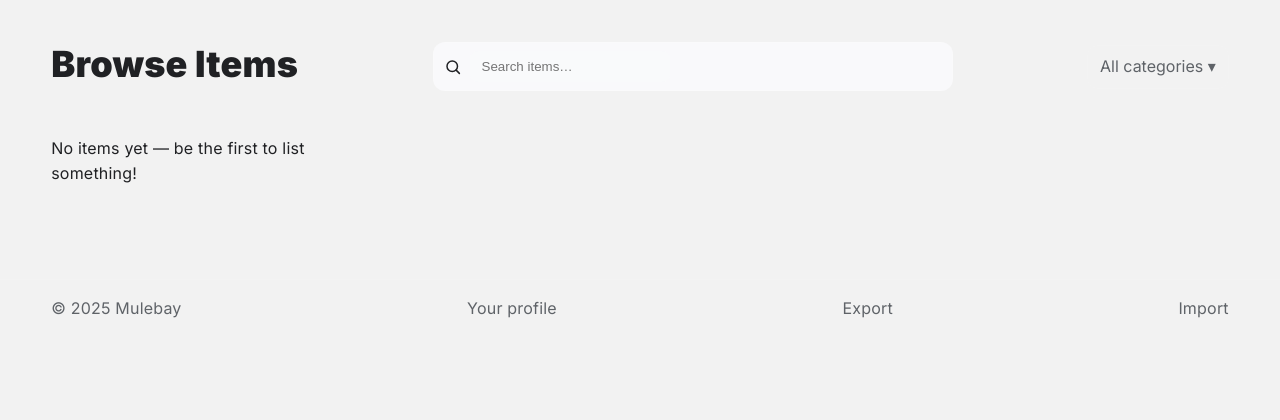
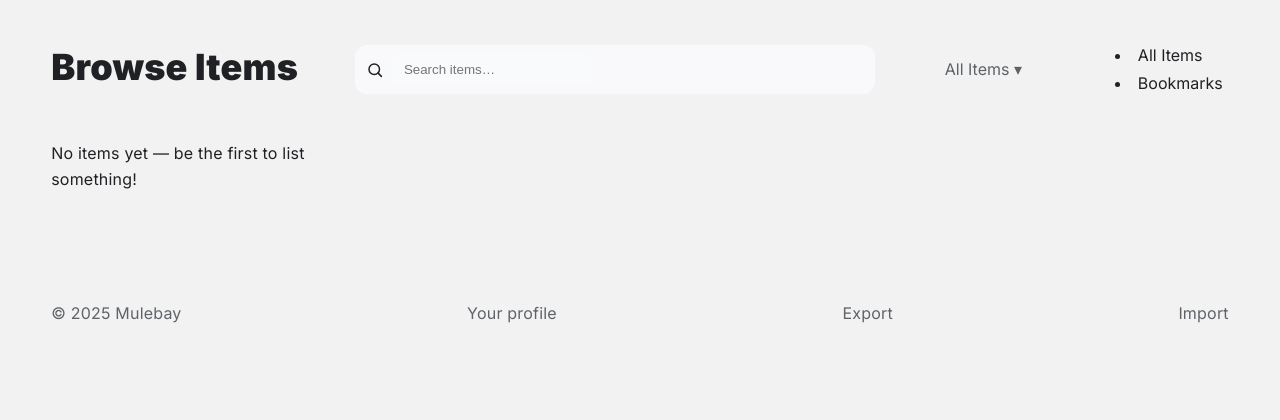
Before and after one commit to jctjad/marketplace, a Flask app: page / in a window 1280 px wide. Shown: the part 71-491 px from the top of the page. Run offline with Flask 3, Linux system fonts and the light colour scheme; the visitor is signed in with stand-in values (Sample User, id 1); data that the repository does not hold is empty.

Commit message:
Added dropdown html

```diff
--- a/templates/index.html
+++ b/templates/index.html
@@ -44,7 +44,11 @@
           aria-label="Search items"
         >
       </div>
-      <button class="filter" aria-haspopup="listbox" aria-expanded="false">All categories ▾</button>
+        <button class="filter" id="categoryFilter" aria-haspopup="listbox" aria-expanded="false">All Items ▾</button>
+        <ul class="filter-menu" id="categoryMenu" role="listbox">
+          <li role="option"><button data-value="all">All Items</button></li>
+          <li role="option"><button data-value="bookmarks">Bookmarks</button></li>
+        </ul>
     </div>
 
     <!-- CHANGED: empty grid, populated entirely via script.js calling /api/items -->
```
